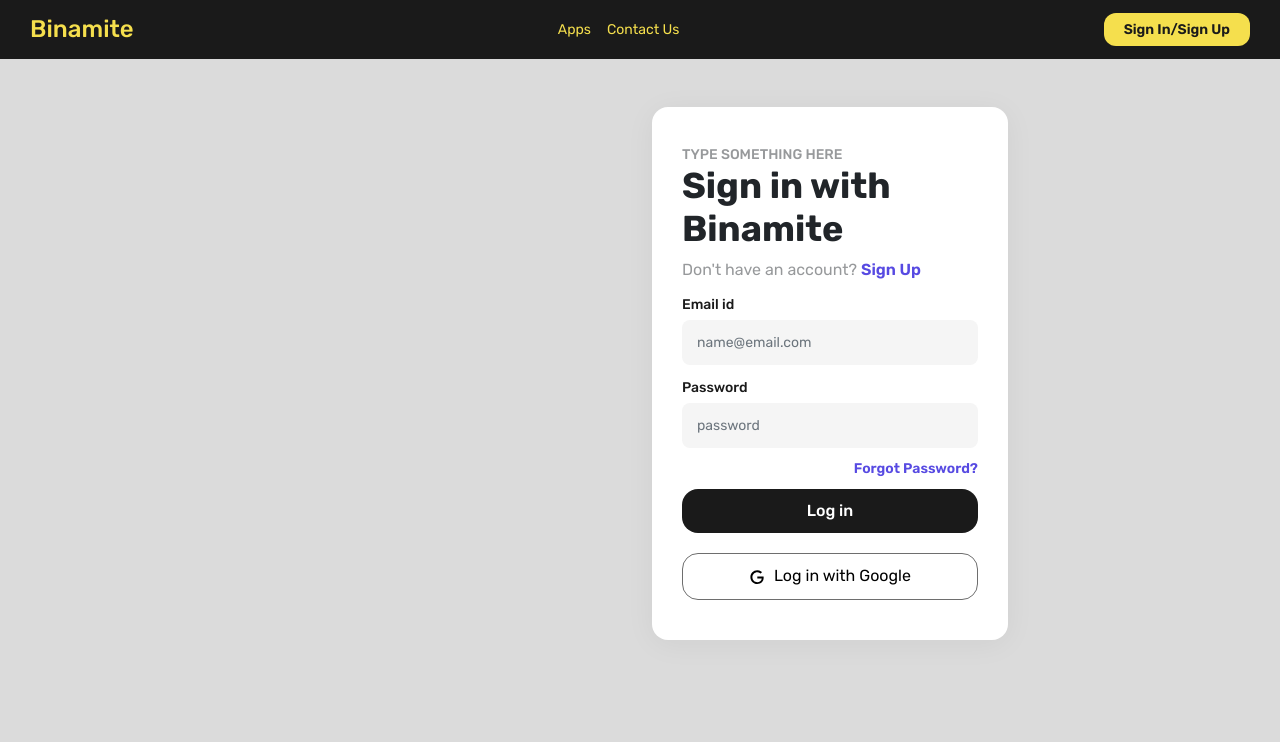
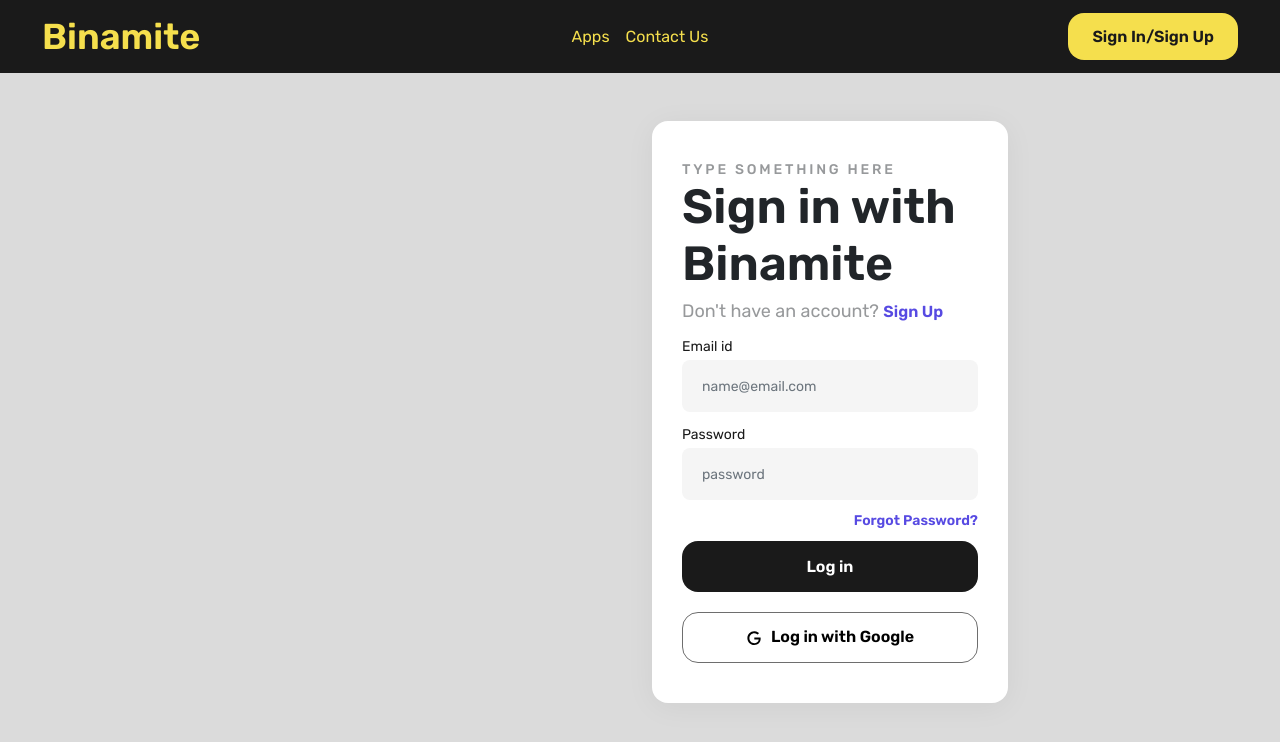
Before and after one commit to SANKARAMDAS/first, a React (Create React App) app: page /auth in a window 1280 px wide. Shown: the top 742 px of the page. Built offline with nearby package versions, Linux system fonts and the light colour scheme.

Commit message:
Improved UI

```diff
--- a/src/components/Auth/Auth.css
+++ b/src/components/Auth/Auth.css
@@ -3,22 +3,28 @@
   flex-direction: column;
   background: #fff;
   padding: 40px 30px;
-  border-radius: 15px;
+  border-radius: 16px;
   box-shadow: 0px 4px 30px rgba(0, 0, 0, 0.05);
   border-radius: 16px;
 }
 .box .box__tagline {
   color: #97999B;
   font-size: 14px;
+  line-height: 17px;
+  letter-spacing: 0.2em;
   margin: 0;
   text-transform: uppercase;
 }
 .box .box__heading {
-  font-size: 36px;
-  font-weight: 700;
+  font-weight: 600;
+  font-size: 48px;
+  line-height: 57px;
 }
 .box .box__toggle {
   color: #97999B;
+  font-weight: 400;
+  font-size: 18px;
+  line-height: 21px;
 }
 .box .box__toggle-link {
   color: #574AE2;
@@ -35,8 +41,9 @@
 .box .box__form-group label {
   padding-bottom: 5px;
   margin: 0;
+  font-weight: 400;
   font-size: 14px;
-  font-weight: 500;
+  line-height: 17px;
 }
 .box .box__input {
   background-color: #f5f5f5;
@@ -44,7 +51,8 @@
   border-radius: 8px;
   max-width: 100%;
   border: none;
-  padding: 12px 15px;
+  padding: 17px 20px;
+  height: 52px;
   margin: 0;
   color: #97999B;
   font-size: 14px;
@@ -64,14 +72,16 @@
   width: 100%;
   border-radius: 16px;
   padding: 10px;
+  height: 51px;
 }
 .box .box__button {
   margin: 10px 0;
   background: #1A1A1A;
   border: none;
   color: white;
-  font-weight: 500;
+  font-weight: 600;
   font-size: 16px;
+  line-height: 19px;
   cursor: pointer;
 }
 .box .box__googleButton {
@@ -81,6 +91,9 @@
   color: #000;
   border: 1px solid #6e6e6e;
   text-align: center;
+  font-weight: 600;
+  font-size: 16px;
+  line-height: 19px;
 }
 .box .box__googleButton svg {
   height: 25px;
--- a/src/components/Header/Header.css
+++ b/src/components/Header/Header.css
@@ -6,14 +6,27 @@
   background-color: #1A1A1A;
   color: #F5DF4D;
 }
+.Header .center {
+  display: flex;
+  justify-content: center;
+}
+.Header .right {
+  display: flex;
+  justify-content: end;
+}
 .Header h4{
   padding: 0;
   margin: 0;
+  font-weight: 600;
+  font-size: 36px;
+  line-height: 43px;
 }
 .Header a {
   color: #F5DF4D;
   text-decoration: none;
-  font-size: 14px;
+  font-weight: 400;
+  font-size: 16px;
+  line-height: 19px;
 }
 .Header .menu a {
   margin: 0 8px;
@@ -22,8 +35,11 @@
   background: #F5DF4D;
   color: #1A1A1A;
   font-weight: 600;
-  padding: 8px 20px;
-  border-radius: 12px;
+  font-size: 16px;
+  height: 47px;
+  line-height: 19px;
+  padding: 14px 24px;
+  border-radius: 16px;
   white-space: nowrap;
 }
 @media (max-width:576px) {
--- a/src/components/Header/Header.js
+++ b/src/components/Header/Header.js
@@ -1,6 +1,7 @@
 import React, { useEffect, useState } from "react";
 import isAuthenticated from '../../assets/js/auth';
 import { Link } from "react-router-dom";
+import { Container, Row, Col } from "react-bootstrap";
 import "./Header.css";
 
 const Header = () => {
@@ -29,16 +30,24 @@
   }
 
   return (
-    <div className="Header">
+    <Container fluid>
+      <Row className="Header justify-content-between">
+        <Col lg="2">
           <Link to="/"><h4>Binamite</h4></Link>
+        </Col>
+        <Col className="center" lg="8">
           <div className="menu">
             <Link to="/">Apps</Link>
             <Link to="/contact-us">Contact Us</Link>
           </div>
+        </Col>
+        <Col className="right" lg="2">
           <div className="auth">
             {renderLink()}
           </div>
-    </div>
+        </Col>
+      </Row>
+    </Container>
   )
 }
 
--- a/src/components/Home/Home.js
+++ b/src/components/Home/Home.js
@@ -82,16 +82,16 @@
         </Row>
       </Container>
       <Container fluid className="WhiteBg">
-        <Row className="justify-content-around">
-          <Col lg="3" md="3" xs="10">
+        <Row className="justify-content-center">
+          <Col lg="4" md="3" xs="10">
             <h2 className="WhiteBg--heading">15,000</h2>
             <p className="WhiteBg--title">Number of Contractors Paid Out.</p>
           </Col>
-          <Col lg="3" md="3" xs="10">
+          <Col lg="4" md="3" xs="10">
             <h2 className="WhiteBg--heading">2 Million</h2>
             <p className="WhiteBg--title">Number of Client’s Onboarded.</p>
           </Col>
-          <Col lg="3" md="3" xs="10">
+          <Col lg="4" md="3" xs="10">
             <h2 className="WhiteBg--heading">2 Million</h2>
             <p className="WhiteBg--title">Number of Client’s Onboarded.</p>
           </Col>
--- a/src/components/Invoice/DisplayInvoices.js
+++ b/src/components/Invoice/DisplayInvoices.js
@@ -69,7 +69,7 @@
       return (
         <Container fluid className="displayInvoices">
           <h3 className="displayInvoices__heading">Invoices List</h3>
-          <Row className="justify-content-center">
+          <Row className="justify-content-center mb-5">
             <Col lg="11" className="displayInvoices__topSection">
               <Form.Label>Search by Keyword</Form.Label>
               <Form onSubmit={handleFilter}>
@@ -81,6 +81,10 @@
                   onChange={(e) => setFilteredKeyword(e.target.value)}
                 />
                 <button type="submit"><img src={Filter} /> Filter</button>
+                {props.role === "freelancer" ?
+                  <Link className="displayInvoices__createNew" to="/contractor/create-invoice"><span className="plus">+</span> Create New</Link>
+                  : <></>
+                }
               </Form>
             </Col>
             <Col lg="11" className="mt-3">
@@ -108,8 +112,9 @@
                             <tr key={invoice.invoiceId}>
                               <td>
                                 <Link className="button" to={`${props.url}/invoices/${invoice.invoiceId}`}>
-                                  <b>{props.role === "freelancer" ? invoice.businessName : invoice.freelancerName}</b>
-                                  <br />
+                                  <div className="circle"></div>
+                                  <div>
+                                    <div className="name">{props.role === "freelancer" ? invoice.businessName : invoice.freelancerName}</div>
                                     <span className="details">
                                       {props.role === "freelancer" ? invoice.businessEmail : invoice.freelancerEmail}
                                       <br />
@@ -117,10 +122,11 @@
                                       <br />
                                       Generated at : {invoice.creationDate}
                                     </span>
+                                  </div>
                                 </Link>
                               </td>
                               <td>{invoice.dueDate}</td>
-                              <td>{invoice.totalAmount}</td>
+                              <td>${invoice.totalAmount}</td>
                               <td>
                                 <span className="cancel">{invoice.status === "cancel" ? "Cancel" : ""}</span>
                                 <span className="resolved">{invoice.status === "resolved" ? "Resolved" : ""}</span>
--- a/src/components/Invoice/css/DisplayInvoices.css
+++ b/src/components/Invoice/css/DisplayInvoices.css
@@ -2,41 +2,67 @@
   margin: 0;
 }
 .displayInvoices .displayInvoices__heading {
-  font-weight: 700;
-  font-size: 22px;
+  font-weight: 600;
+  font-size: 36px;
+  line-height: 43px;
   margin-bottom: 30px;
 }
 .displayInvoices .displayInvoices__topSection form {
   display: flex;
 }
 .displayInvoices .displayInvoices__topSection label {
-  font-size: 13px;
-  margin: 0 0 3px 0;
+  font-weight: 400;
+  font-size: 14px;
+  line-height: 17px;
+  color: #1A1A1A;
+  margin: 0 0 5px 0;
 }
 .displayInvoices .displayInvoices__topSection input {
   margin-right: 10px;
   width: 100%;
   height: 48px;
+  color: #97999B;
+  font-weight: 400;
+  font-size: 14px;
+  line-height: 17px;
+  padding: 17px 20px;
+  outline: none;
   background: #dbdbdb;
-  color: #97999B;
   border: 1px solid #97999B;
+  box-sizing: border-box;
   border-radius: 8px;
-  font-size: 12px;
-  padding: 15px;
-  outline: none;
 }
 .displayInvoices .displayInvoices__topSection input:focus {
   outline: none;
   box-shadow: 0 0 0 rgb(255, 255, 255);
 }
-.displayInvoices .displayInvoices__topSection button {
+.displayInvoices .displayInvoices__topSection button[type="submit"] {
   height: 48px;
-  width: 120px;
+  width: 150px;
   border: none;
-  border-radius: 12px;
+  border-radius: 20px;
+  padding: 14.5px 24px;
+  font-weight: 600;
+  font-size: 16px;
+  line-height: 19px;
+}
+.displayInvoices .displayInvoices__createNew {
+  background: #1A1A1A;
+  border-radius: 20px;
   padding: 0 24px;
-  font-size: 14px;
-  font-weight: bold;
+  height: 48px;
+  width: 200px;
+  margin-left:10px;
+  border: none;
+  color: #fff;
+  text-decoration: none;
+  display: flex;
+  align-items: center;
+}
+.displayInvoices .displayInvoices__createNew .plus {
+  color: #F5DF4D;
+  margin-right: 10px;
+
 }
 .displayInvoices .displayInvoices__table {
   border-collapse: separate;
@@ -49,6 +75,9 @@
 }
 .displayInvoices .displayInvoices__table thead tr th {
   padding: 0 20px;
+  font-weight: 500;
+  font-size: 16px;
+  line-height: 24px;
 }
 .displayInvoices .displayInvoices__table tbody {
   border: none;
@@ -59,6 +88,25 @@
 }
 .displayInvoices .displayInvoices__table tbody tr td {
   padding: 20px;
+  font-weight: 400;
+  font-size: 16px;
+  line-height: 21px;
+}
+.displayInvoices .displayInvoices__table tbody tr td .name {
+  font-weight: 600;
+  font-size: 18px;
+  line-height: 21px;
+  margin: 0;
+}
+.displayInvoices .displayInvoices__table tbody tr td a {
+  display: flex;
+}
+.displayInvoices .displayInvoices__table tbody tr td .circle {
+  width: 40px;
+  height: 40px;
+  background: #C4C4C4;
+  border-radius: 50%;
+  margin-right: 10px;
 }
 .displayInvoices .displayInvoices__table tbody tr td .details {
   color: #97999B;
@@ -78,10 +126,10 @@
   text-decoration: none;
 }
 tr td:first-child {
-  border-top-left-radius: 10px;
-  border-bottom-left-radius: 10px;
+  border-top-left-radius: 8px;
+  border-bottom-left-radius: 8px;
 }
 tr td:last-child {
-  border-top-right-radius: 10px;
-  border-bottom-right-radius: 10px;
+  border-top-right-radius: 8px;
+  border-bottom-right-radius: 8px;
 }
--- a/src/components/Settings/Settings.css
+++ b/src/components/Settings/Settings.css
@@ -2,8 +2,9 @@
   margin: 0;
 }
 .settings .settings__heading {
-  font-weight: 700;
-  font-size: 28px;
+  font-weight: 600;
+  font-size: 36px;
+  line-height: 43px;
 }
 .settings .settings__box {
   background-color: #fff;
```
Also changed, not shown: 1 other file (tests, documents, lock files or other folders). Lines whose indentation alone changed are shown as unchanged.
